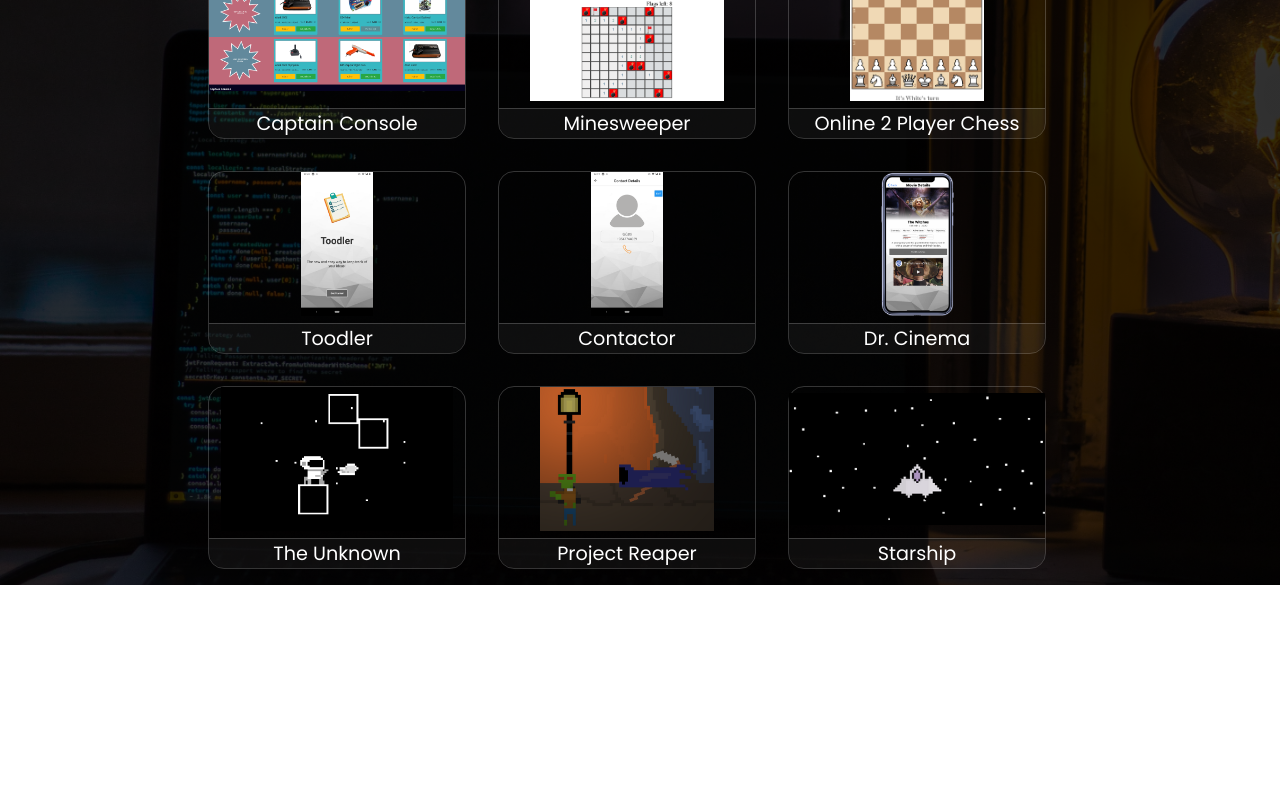
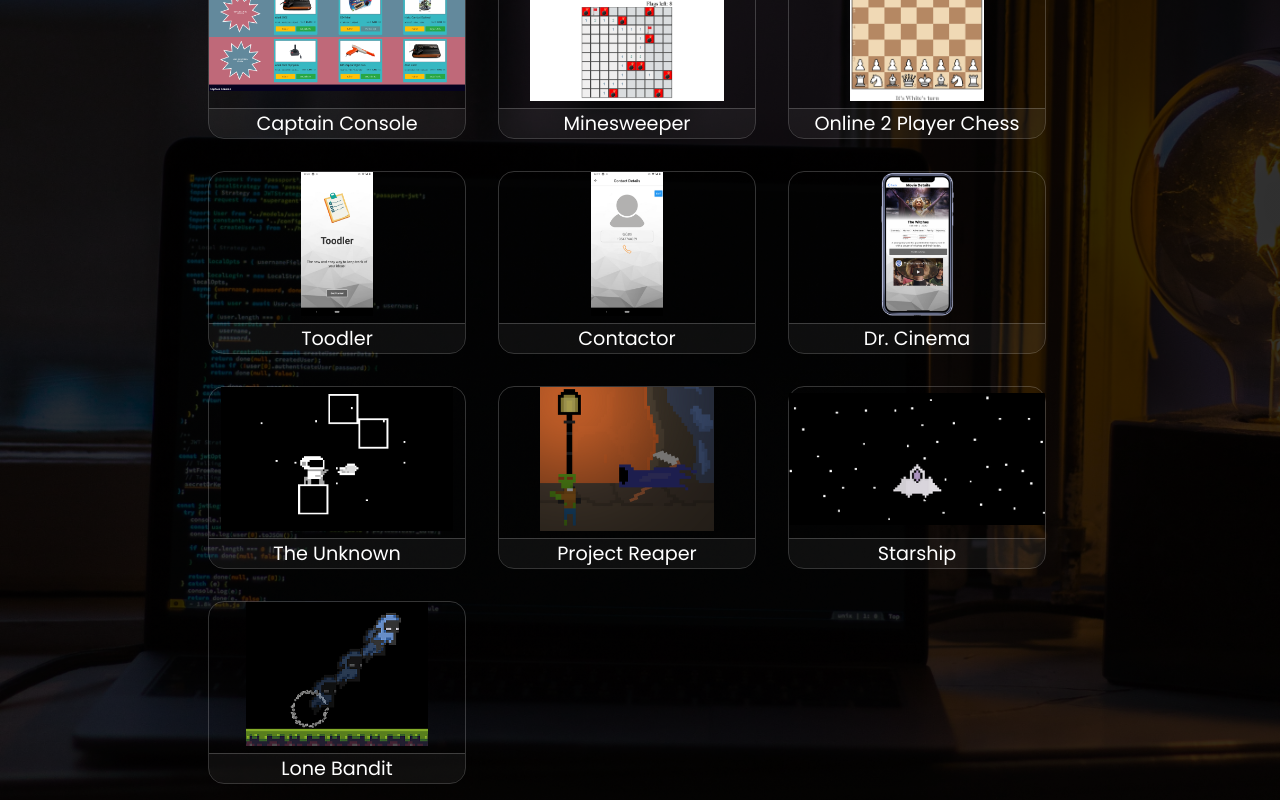
Before and after one commit to RunarVestmann/portfolio, a React (Create React App) app: page /projects in a window 1280 px wide. Shown: the part 356-1156 px from the top of the page. Before the commit the page ends 941 px from the top, so only its background shows below. Built offline with nearby package versions, Linux system fonts and the light colour scheme.

Commit message:
Added a new project

```diff
--- a/src/assets/projects.js
+++ b/src/assets/projects.js
@@ -44,6 +44,11 @@ export const projects = [
         image: require('./Starship.png'),
         title: 'Starship',
     },
+    {
+        href: 'https://lonebandit.itch.io/lone-bandit',
+        image: require('./LoneBandit.png'),
+        title: 'Lone Bandit',
+    },
 ];
 
 export default projects;
```
Also changed, not shown: src/assets/LoneBandit.png (added).
